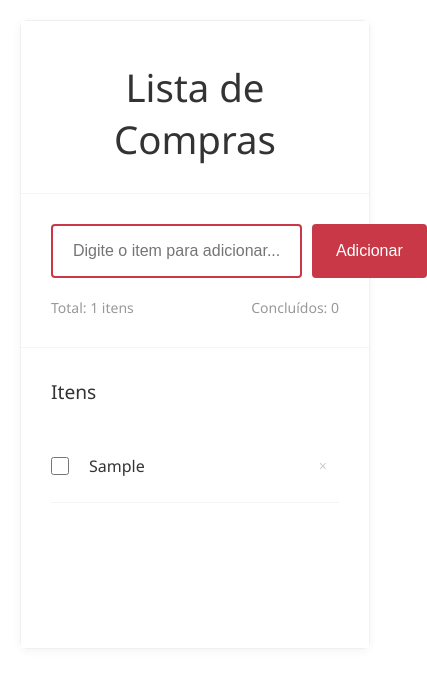
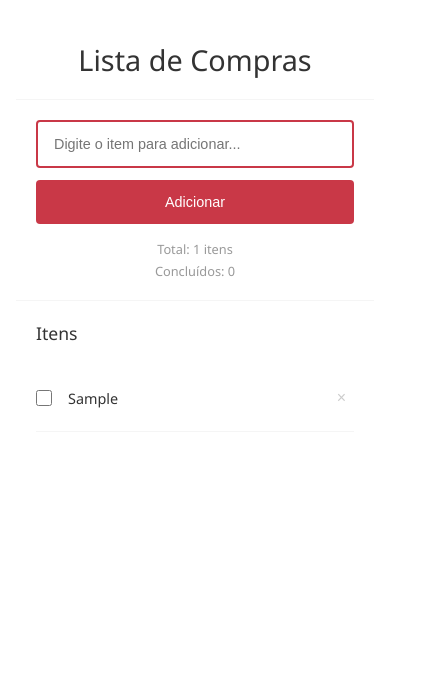
Before and after one commit to xManoelx/Lista-de-compras, a plain HTML site: page index.html in a window 390 px wide. Both pictures are taken after typing "Sample" into the empty fields and a click on the button "Adicionar". Shown: the whole page, 427 px wide, since content can reach past the window. Drawn offline with Linux system fonts and the light colour scheme.

Commit message:
convertendo para mobile

```diff
--- a/style/body.css
+++ b/style/body.css
@@ -133,3 +133,80 @@
     font-size: 1rem;
     line-height: 1.5;
 }
+
+@media (max-width: 37.5rem) {
+    .add-section {
+        padding: 1.25rem;
+    }
+
+    .input-group {
+        flex-direction: column;
+        gap: 0.75rem;
+    }
+
+    #itemInput {
+        padding: 0.875rem 1rem;
+        font-size: 0.9rem;
+    }
+
+    #addBtn {
+        padding: 0.875rem 1rem;
+        font-size: 0.9rem;
+        width: 100%;
+    }
+
+    .stats {
+        font-size: 0.8rem;
+        margin-top: 1rem;
+        flex-direction: column;
+        gap: 0.25rem;
+        text-align: center;
+    }
+
+    .list-container {
+        padding: 1.25rem;
+        min-height: 15rem;
+    }
+
+    .list-title {
+        font-size: 1.1em;
+        margin-bottom: 1.25rem;
+    }
+
+    .list-item {
+        padding: 1rem 0;
+        flex-wrap: wrap;
+    }
+
+    .item-checkbox {
+        width: 1rem;
+        height: 1rem;
+        margin-right: 1rem;
+    }
+
+    .item-text {
+        font-size: 0.9rem;
+        flex: 1;
+        min-width: 0;
+        word-break: break-word;
+    }
+
+    .delete-btn {
+        padding: 0.5rem;
+        font-size: 1rem;
+        margin-left: 0.5rem;
+    }
+
+    .empty-state {
+        padding: 2.5rem 1rem;
+    }
+
+    .empty-icon {
+        font-size: 2.5em;
+        margin-bottom: 1rem;
+    }
+
+    .empty-state p {
+        font-size: 0.9rem;
+    }
+}
--- a/style/footer.css
+++ b/style/footer.css
@@ -14,3 +14,12 @@
     background: var(--primary-color);
     color: white;
 }
+
+@media (max-width: 37.5rem) {
+    .clear-completed {
+        width: 100%;
+        padding: 0.75rem 1rem;
+        font-size: 0.8rem;
+        margin-top: 1rem;
+    }
+}
--- a/style/global.css
+++ b/style/global.css
@@ -39,10 +39,13 @@ body {
 
 @media (max-width: 37.5rem) {
     body {
-        padding: 1.25rem;
+        padding: 1rem;
     }
 
     .container {
         margin: 0;
+        border-radius: 0;
+        box-shadow: none;
+        border: none;
     }
 }
--- a/style/header.css
+++ b/style/header.css
@@ -18,3 +18,18 @@
     font-size: 1em;
     font-weight: 300;
 }
+
+@media (max-width: 37.5rem) {
+    .header {
+        padding: 1.5rem 1rem 1rem;
+    }
+
+    .header h1 {
+        font-size: 1.8em;
+        margin-bottom: 0.25rem;
+    }
+
+    .header p {
+        font-size: 0.9em;
+    }
+}
```
